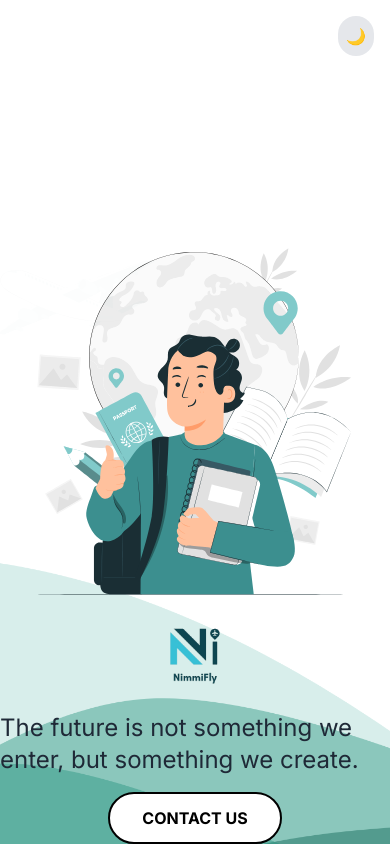
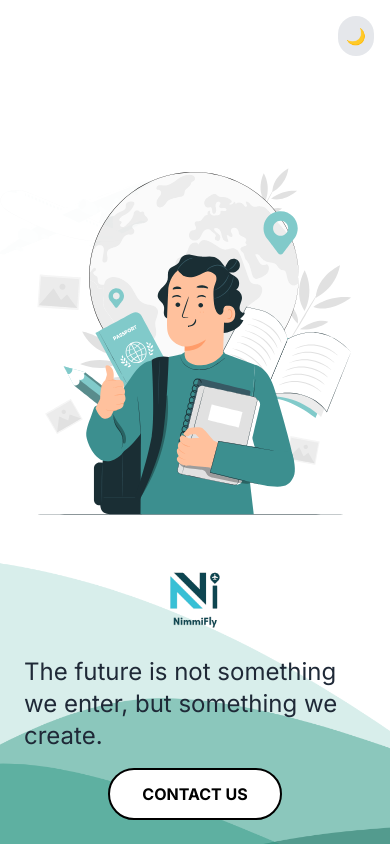
Before and after one commit to mdazmi28/nimmifly, a Next.js app: page / in a window 390 px wide. Built offline with nearby package versions, Linux system fonts and the light colour scheme.

Commit message:
v0.0.12 responsive view update

```diff
--- a/src/components/HeroSection.jsx
+++ b/src/components/HeroSection.jsx
@@ -7,10 +7,10 @@ const HeroSection = () => {
     const [isModalOpen, setIsModalOpen] = useState(false);
 
     return (
-        <div className='w-full overflow-hidden'>
+
             <div className='w-full h-full bg-[url(/assets/images/hero_image.png)] dark:bg-[url(/assets/images/dark_hero.png)] bg-cover bg-bottom bg-no-repeat absolute inset-0'>
                 <div className='flex flex-col-reverse md:flex-row h-full'>
-                    <div className='md:w-1/2 flex flex-col gap-4 items-center justify-start'>
+                    <div className='md:w-1/2 flex flex-col gap-4 items-center justify-start p-6'>
                         <img src="/assets/images/logo.png" alt="Image" className='w-20 h-20 md:w-80 md:h-80' />
                         <h1 className='text-2xl'>The future is not something we enter, but something we create.</h1>
                         <button onClick={()=>setIsModalOpen(true)} htmlFor="my_modal_7" className="px-8 py-3 text-black font-bold uppercase bg-white border-2 border-black rounded-full hover:bg-black hover:text-white transition-all duration-300">
@@ -22,7 +22,7 @@ const HeroSection = () => {
                         <LottieAnimation />
                     </div>
                 </div>
-            </div>
+
             <ContactModal
                 isOpen={isModalOpen}
                 onClose={() => setIsModalOpen(false)}
```
